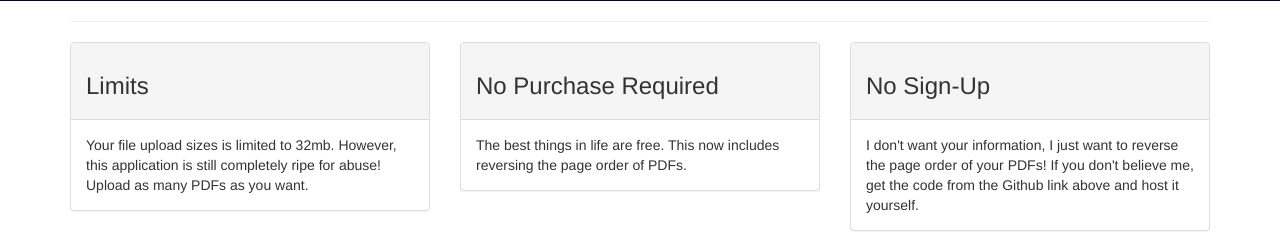
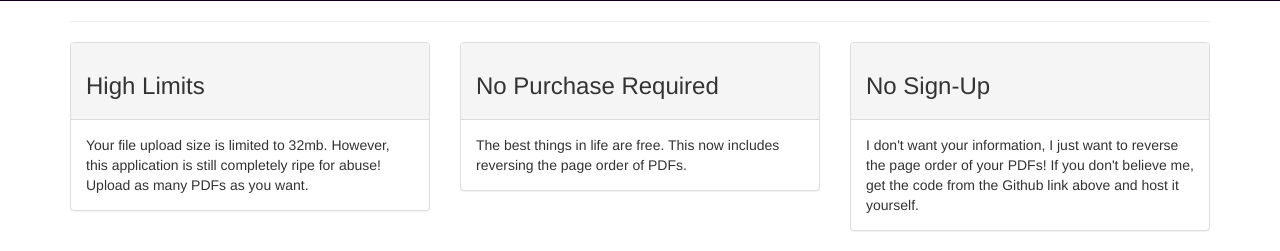
Before and after one commit to pawl/pdfreverse, a Flask app: page / in a window 1280 px wide. Shown: the part 799-1050 px from the top of the page. Run offline with Flask 2, Linux system fonts and the light colour scheme; some libraries are stand-ins or nearby versions.

Commit message:
Update homepage.html

```diff
--- a/application/templates/homepage.html
+++ b/application/templates/homepage.html
@@ -140,8 +140,8 @@
   	<div class="row">
         <div class="col-md-4">
           <div class="panel panel-default">
-            <div class="panel-heading"><h3>Limits</h3></div>
-            <div class="panel-body">Your file upload sizes is limited to 32mb. However, this application is still completely ripe for abuse! Upload as many PDFs as you want.
+            <div class="panel-heading"><h3>High Limits</h3></div>
+            <div class="panel-body">Your file upload size is limited to 32mb. However, this application is still completely ripe for abuse! Upload as many PDFs as you want.
             </div>
           </div>
         </div>
```
